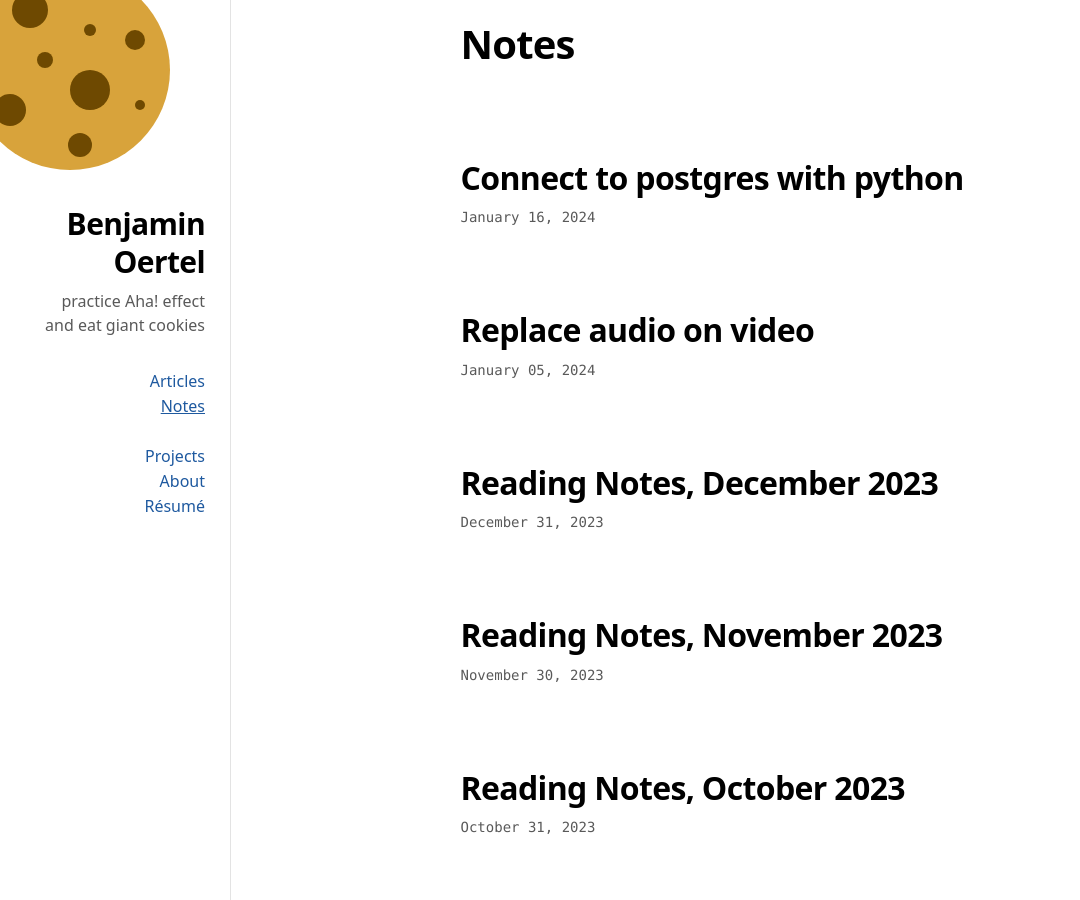
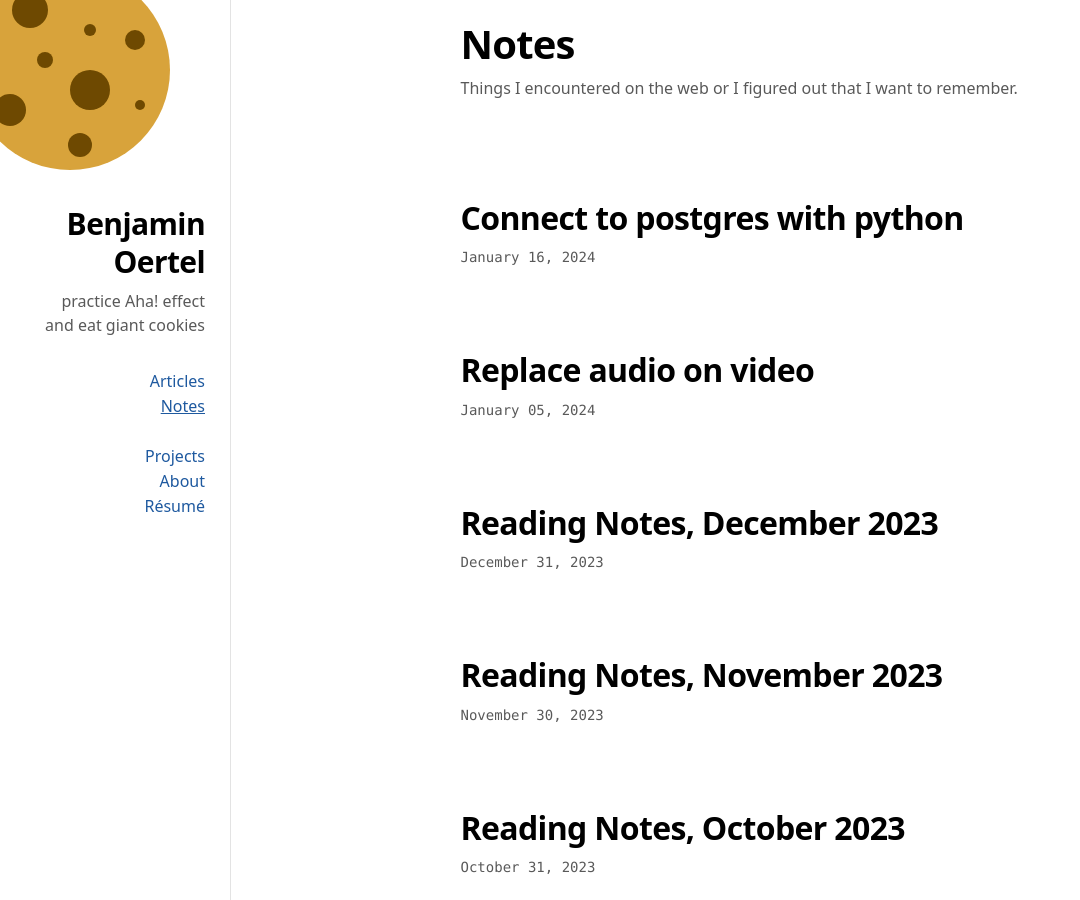
Before and after one commit to boertel/blog, a Jekyll site: the page built from notes/index.html, in a window 1280 px wide and 900 px high. Shown: the whole window, without its empty margins (0-1080 px from the left). Built offline with Jekyll 4.4.1, drawn with Linux system fonts in a browser that asks for light colours.

Commit message:
subtle for notes page

```diff
--- a/notes/index.html
+++ b/notes/index.html
@@ -5,6 +5,10 @@ title: Notes
 
 <article>
     <h1>Notes</h1>
+    <p class="subtle">
+        Things I encountered on the web or I figured out that I want to
+        remember.
+    </p>
 </article>
 
 {% for post in site.categories.notes %}
```
Also changed, not shown: other parts of notes/index.html (+3 -1 lines). Lines whose indentation alone changed are shown as unchanged.
